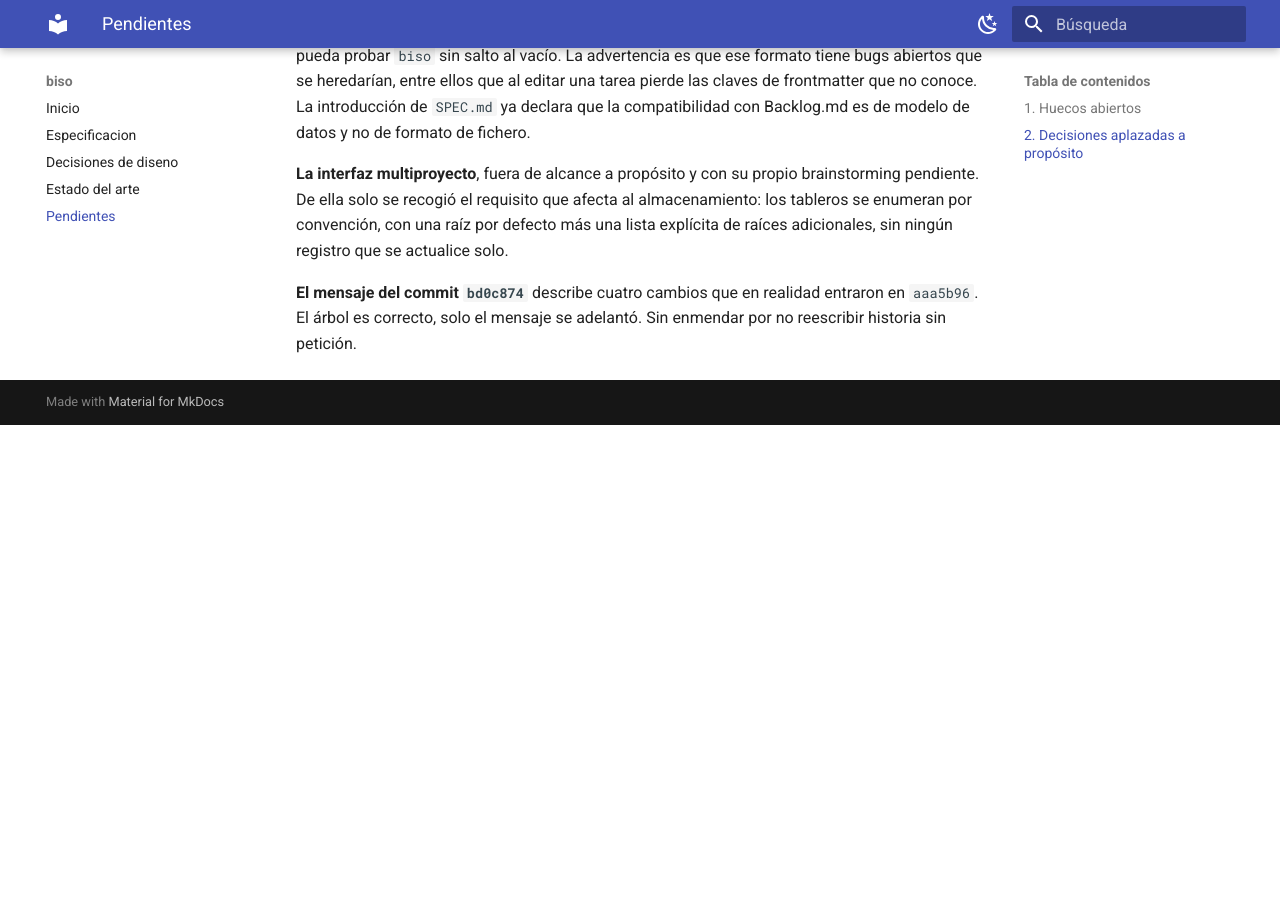
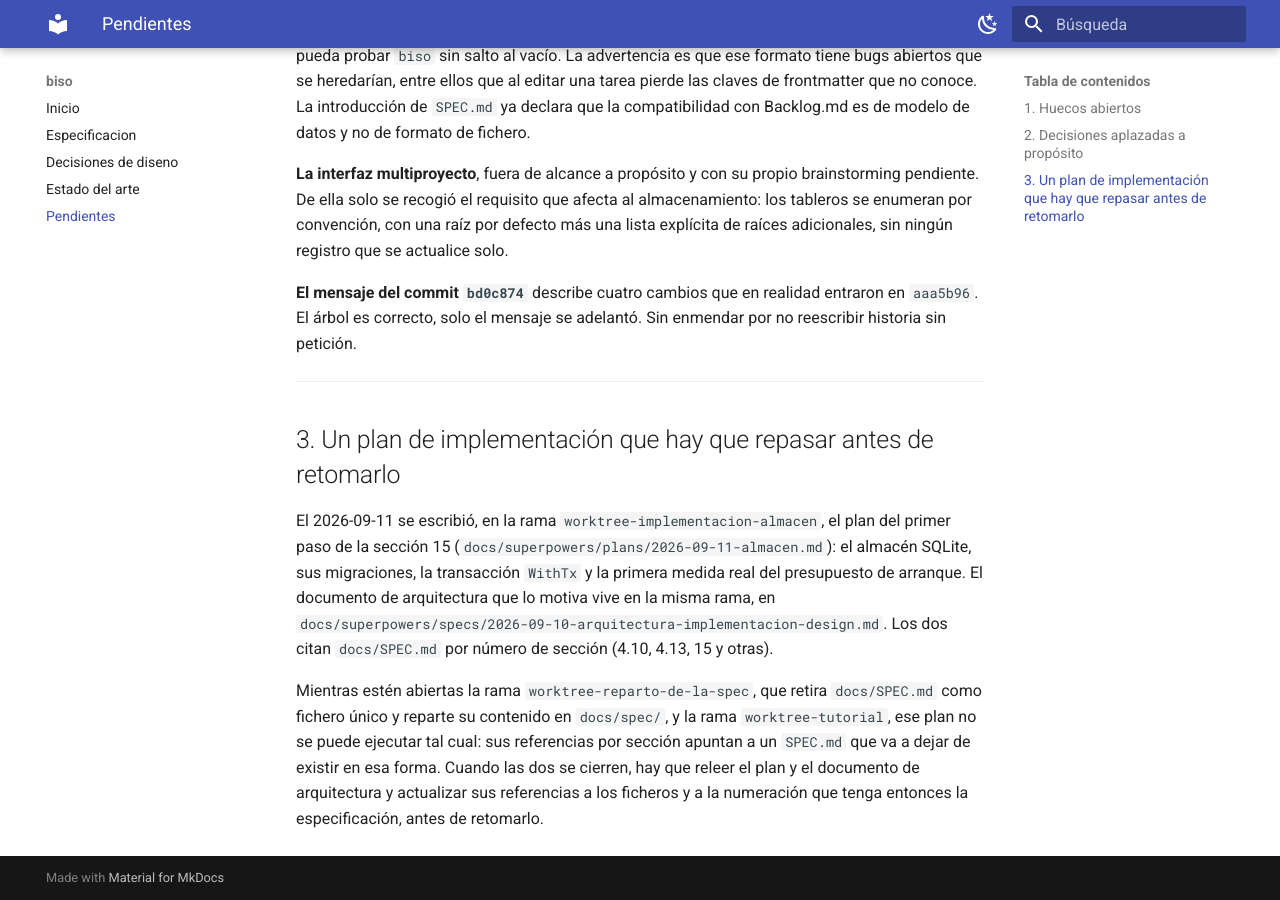
Before and after one commit to avilches/Biso, an MkDocs documentation site: the page built from docs/PENDIENTES.md, in a window 1280 px wide and 900 px high, scrolled down 1916 px. Built offline with MkDocs 1.6.1 and Material for MkDocs 9.7.7, drawn with Linux system fonts in a browser that asks for light colours; before the commit the page ends 2341 px from its top, so only the background shows below that.

Commit message:
Anota en PENDIENTES.md el plan del almacen que hay que repasar
El plan de docs/superpowers/plans/2026-09-11-almacen.md, en la rama
worktree-implementacion-almacen, cita SPEC.md por seccion. Mientras
el reparto de la spec y el tutorial sigan abiertos, esas referencias
van a quedar desactualizadas, asi que hay que releerlo antes de
retomarlo.

```diff
--- a/docs/PENDIENTES.md
+++ b/docs/PENDIENTES.md
@@ -81,3 +81,21 @@ actualice solo.
 
 **El mensaje del commit `bd0c874`** describe cuatro cambios que en realidad entraron en `aaa5b96`. El
 árbol es correcto, solo el mensaje se adelantó. Sin enmendar por no reescribir historia sin petición.
+
+---
+
+## 3. Un plan de implementación que hay que repasar antes de retomarlo
+
+El 2026-09-11 se escribió, en la rama `worktree-implementacion-almacen`, el plan del primer paso de
+la sección 15 (`docs/superpowers/plans/2026-09-11-almacen.md`): el almacén SQLite, sus migraciones,
+la transacción `WithTx` y la primera medida real del presupuesto de arranque. El documento de
+arquitectura que lo motiva vive en la misma rama, en
+`docs/superpowers/specs/2026-09-10-arquitectura-implementacion-design.md`. Los dos citan `docs/SPEC.md`
+por número de sección (4.10, 4.13, 15 y otras).
+
+Mientras estén abiertas la rama `worktree-reparto-de-la-spec`, que retira `docs/SPEC.md` como fichero
+único y reparte su contenido en `docs/spec/`, y la rama `worktree-tutorial`, ese plan no se puede
+ejecutar tal cual: sus referencias por sección apuntan a un `SPEC.md` que va a dejar de existir en esa
+forma. Cuando las dos se cierren, hay que releer el plan y el documento de arquitectura y actualizar
+sus referencias a los ficheros y a la numeración que tenga entonces la especificación, antes de
+retomarlo.
```
